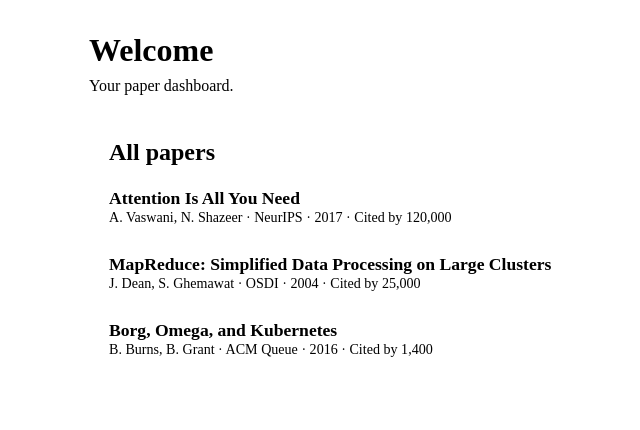
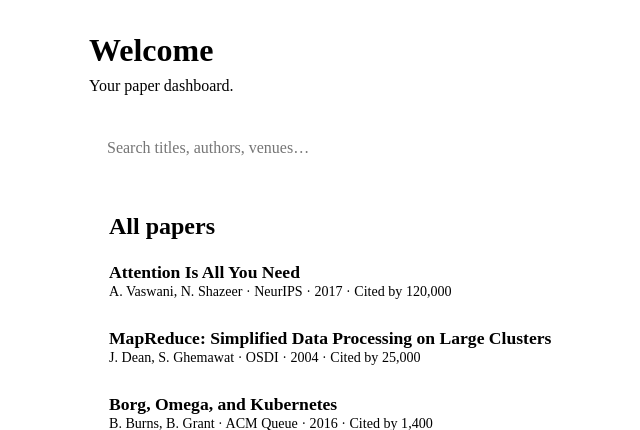
Before and after one commit to jonahL11/ecs781p-cloud-computing-api, a Flask app: page /dashboard in a window 1280 px wide. Shown: the top 430 px of the page, without its empty margins (101-741 px from the left). Run offline with Flask 3, Linux system fonts and the light colour scheme.

Commit message:
Dashboard: add search

```diff
--- a/src/mock_api.py
+++ b/src/mock_api.py
@@ -1,6 +1,7 @@
 """mock_api.py - Temporary REST API so dashboard can be built"""
 
-from flask import Blueprint, jsonify
+from flask import Blueprint, jsonify, request
+
 
 # All routes in this blueprint start with /api
 mock_api = Blueprint("mock_api", __name__, url_prefix="/api")
@@ -20,5 +21,21 @@ PAPERS = [
 
 @mock_api.get("/papers")
 def list_papers():
-    """GET /api/papers - return every paper as JSON."""
-    return jsonify({"items": PAPERS, "total": len(PAPERS)})
+    """
+    GET /api/papers?q=<text>
+    Return papers whose title, authors or venue contain the search text.
+    With no q, return every paper.
+    """
+    q = request.args.get("q", "").strip().lower()   # read ?q= from the URL
+
+    if q:
+        results = [
+            p for p in PAPERS
+            if q in p["title"].lower()
+            or q in p["venue"].lower()
+            or any(q in author.lower() for author in p["authors"])
+        ]
+    else:
+        results = PAPERS
+
+    return jsonify({"items": results, "total": len(results)})
--- a/src/static/css/dashboard.css
+++ b/src/static/css/dashboard.css
@@ -61,3 +61,19 @@
     color: var(--accent);
   }
   .paper-meta { color: var(--green); font-size: 0.88rem; }
+
+  /* Rounded search box */
+.search {
+  width: 100%;
+  box-sizing: border-box;
+  margin-top: 16px;
+  padding: 12px 18px;
+  font: inherit;
+  color: var(--text);
+  background: var(--surface);
+  border: 1px solid var(--border);
+  border-radius: 999px;
+}
+.search:focus { outline: none; border-color: var(--accent); }
+
+.empty { color: var(--muted); padding: 20px 0; text-align: center; }
--- a/src/static/js/dashboard.js
+++ b/src/static/js/dashboard.js
@@ -2,17 +2,23 @@
  * dashboard.js - Load papers from REST API display on dashboard.
  */
 
-async function loadPapers() {
+async function loadPapers(query = "") {
     const list = document.getElementById("paper-list");
 
     try {
-      const response = await fetch("/api/papers");   // send GET /api/papers
-      if (!response.ok) {                             // anything other than 2xx
+      // e.g. "/api/papers?q=cloud". URLSearchParams safely encodes spaces and symbols.
+      const url = "/api/papers?" + new URLSearchParams({ q: query });
+      const response = await fetch(url);
+      if (!response.ok) {
         throw new Error("Request failed (" + response.status + ")");
       }
-      const data = await response.json();             // turn the JSON text into an object
+      const data = await response.json();
 
       list.innerHTML = "";
+      if (data.items.length === 0) {
+        list.innerHTML = '<li class="empty">No papers match your search.</li>';
+        return;
+      }
       for (const paper of data.items) {
         list.appendChild(paperItem(paper));
       }
@@ -41,5 +47,19 @@ async function loadPapers() {
     return li;
   }
 
-  // Run once the page has loaded.
-  loadPapers();
+  function debounce(fn, ms = 300) {
+    let timer;
+    return (...args) => {
+      clearTimeout(timer);
+      timer = setTimeout(() => fn(...args), ms);
+    };
+  }
+
+// Search as the user types
+const searchInput = document.getElementById("search-input");
+searchInput.addEventListener("input", debounce(() => {
+  loadPapers(searchInput.value.trim());
+}));
+
+// Load all papers
+loadPapers();
--- a/src/templates/dashboard.html
+++ b/src/templates/dashboard.html
@@ -11,7 +11,8 @@
         <main class="main">
           <h1>Welcome</h1>
           <p class="muted">Your paper dashboard.</p>
-
+          <input type="search" id="search-input" class="search"
+           placeholder="Search titles, authors, venues…" autocomplete="off">
           <section class="panel">
             <h2>All papers</h2>
             <ul class="paper-list" id="paper-list">
```
